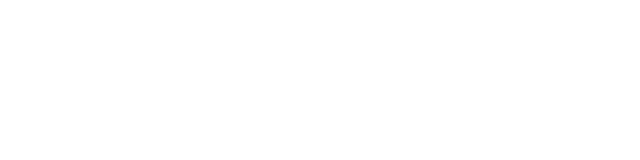
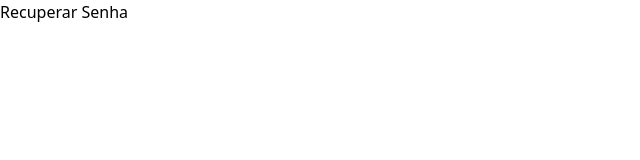
Before and after one commit to estebanalfsa/Festa-de-Ouro, a React (Vite) app in the folder home/frontend/: page /senha in a window 1280 px wide. Before the commit this address had no page. Shown: the top 160 px of the page, without its empty margins (0-640 px from the left). Built offline with nearby package versions, Linux system fonts and the light colour scheme.

Commit message:
Recuperar Senha

```diff
--- a/home/frontend/src/App.jsx
+++ b/home/frontend/src/App.jsx
@@ -3,6 +3,7 @@
 import Register from './pages/Register'
 import Home from './pages/Home'
 import User from './pages/User'
+import Senha from './pages/Senha'
 
 function App() {
   return (
@@ -12,6 +13,7 @@
         <Route path="/register" element={<Register />} />
         <Route path="/home" element={<Home />} />
         <Route path='/user' element={<User />} />
+        <Route path='/senha' element={<Senha />} />
       </Routes>
     </BrowserRouter>
   )
--- a/home/frontend/src/pages/Login.jsx
+++ b/home/frontend/src/pages/Login.jsx
@@ -85,9 +85,9 @@
                                 <label className="block text-sm font-medium text-gray-700">
                                     Senha
                                 </label>
-                                <a href="#" className="text-sm text-orange-500 hover:underline">
+                                <Link to="/senha" className="text-sm text-orange-500 hover:underline">
                                     Esqueceu a senha?
-                                </a>
+                                </Link>
                             </div>
                             <input
                                 type="password"
--- /dev/null
+++ b/home/frontend/src/pages/Senha.jsx
@@ -0,0 +1,8 @@
+import React from 'react'
+import { Link } from 'react-router-dom'
+
+export default function Senha() {
+    return (
+        <div>Recuperar Senha</div>
+    )
+}
```
